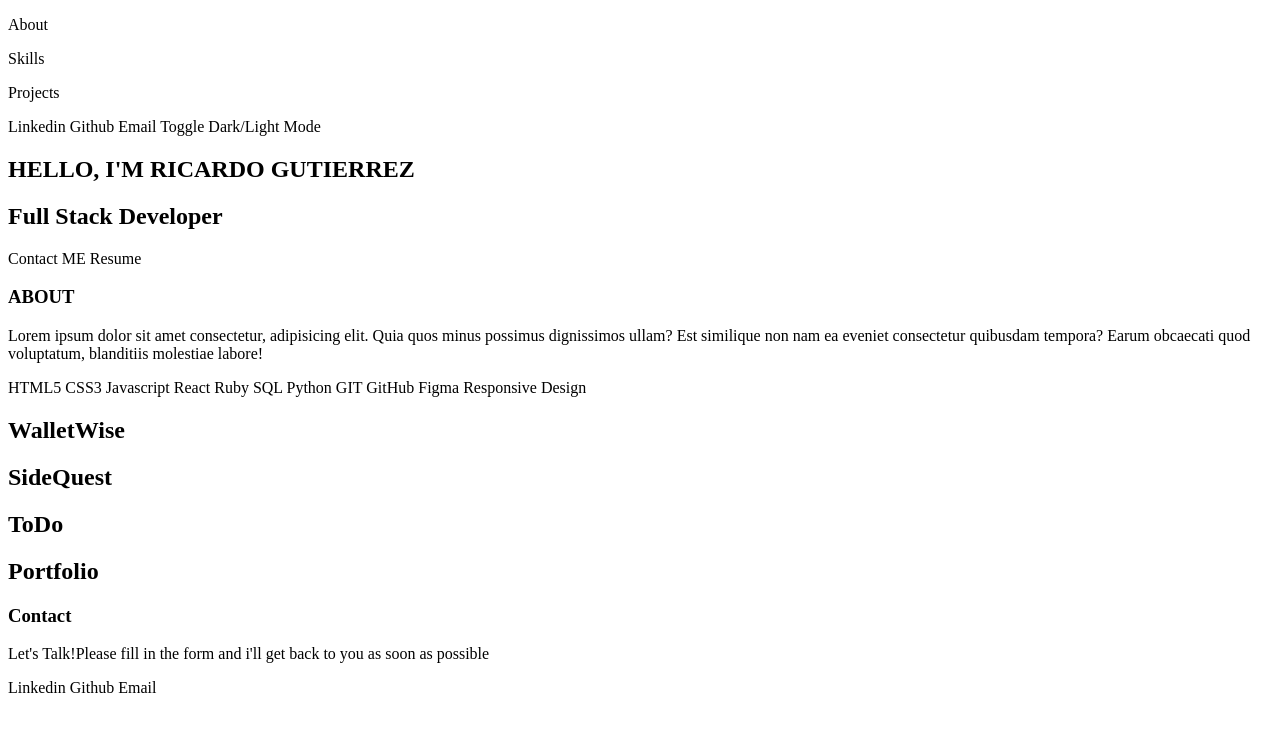
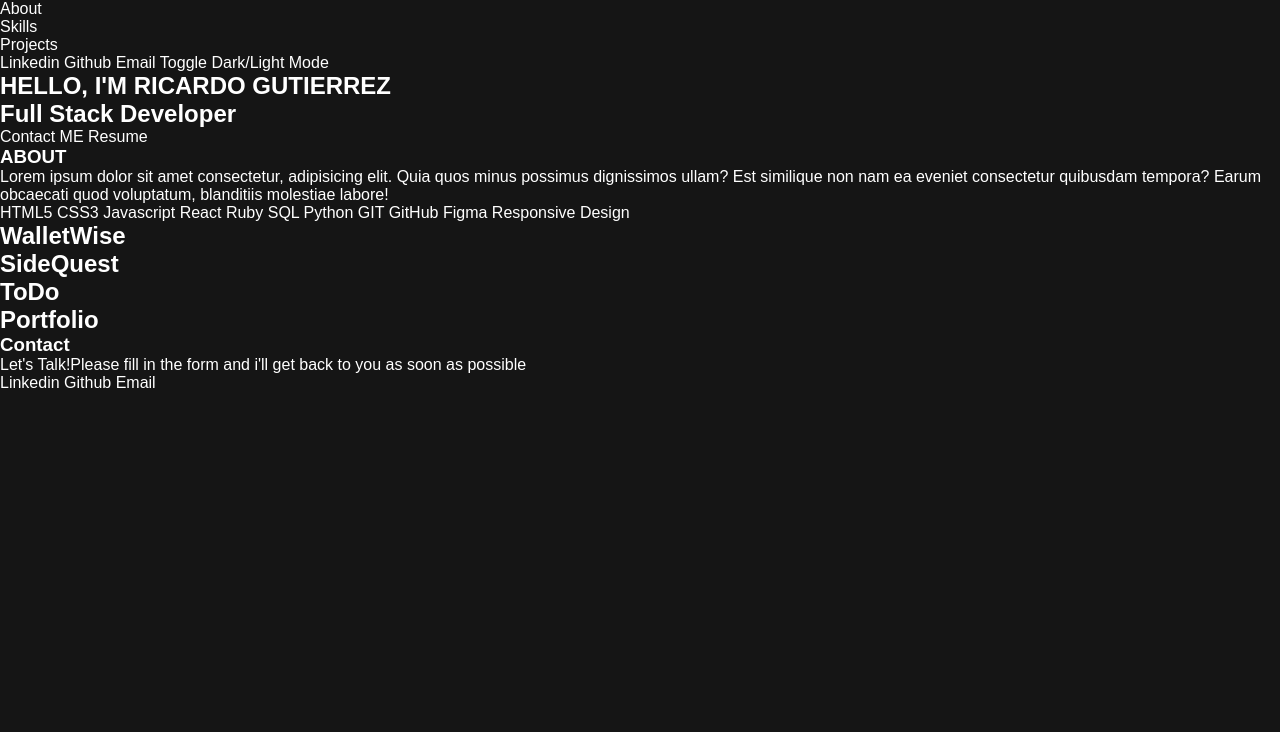
Before and after one commit to RicardoGVilla/Portfolio, a plain HTML site: page index.html in a window 1280 px wide. Drawn offline with Linux system fonts and the light colour scheme.

Commit message:
initiating styling

```diff
--- a/index.html
+++ b/index.html
@@ -6,7 +6,8 @@
     <title>Ricardo Gutierrez Portfolio</title>
     <link rel="stylesheet" href="./style.css" />
   </head>
-  <body>
+  <main>
+    <body class="container">
       <header>
         <div id="navigation-links">
           <p>About</p>
@@ -67,4 +68,5 @@
         </div>
       </footer>
     </body>
+  </main>
 </html>
--- a/style.css
+++ b/style.css
@@ -1,3 +1,16 @@
+* {
+  margin: 0;
+  padding: 0;
+  box-sizing: border-box;
+}
+
 body {
-  background-color: ;
+  background-color: rgb(21, 21, 21);
+  color: white;
+  font-family: "Space Grotesk", sans-serif;
 }
+
+main {
+  max-width: 100vw;
+  overflow: hidden;
+}
```
Lines whose indentation alone changed are shown as unchanged.
